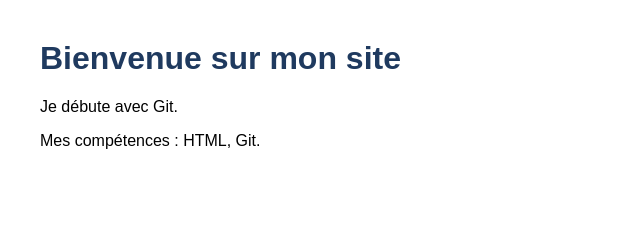
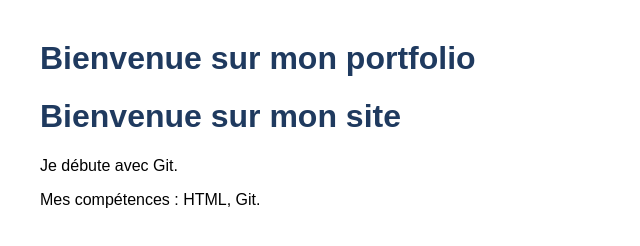
Before and after one commit to maamoun690/mon-portfolio, a plain HTML site: page index.html in a window 1280 px wide. Shown: the whole page, without its empty margins (0-640 px from the left). Drawn offline with Linux system fonts and the light colour scheme.

Commit message:
change le titre en portfolio

```diff
--- a/index.html
+++ b/index.html
@@ -2,7 +2,7 @@
 <html>
 <head>
 <meta charset="utf-8">
-<title>Mon portfolio</title>
+<h1>Bienvenue sur mon portfolio</h1>
 <link rel="stylesheet" href="style.css">
 </head>
 <body>
```
